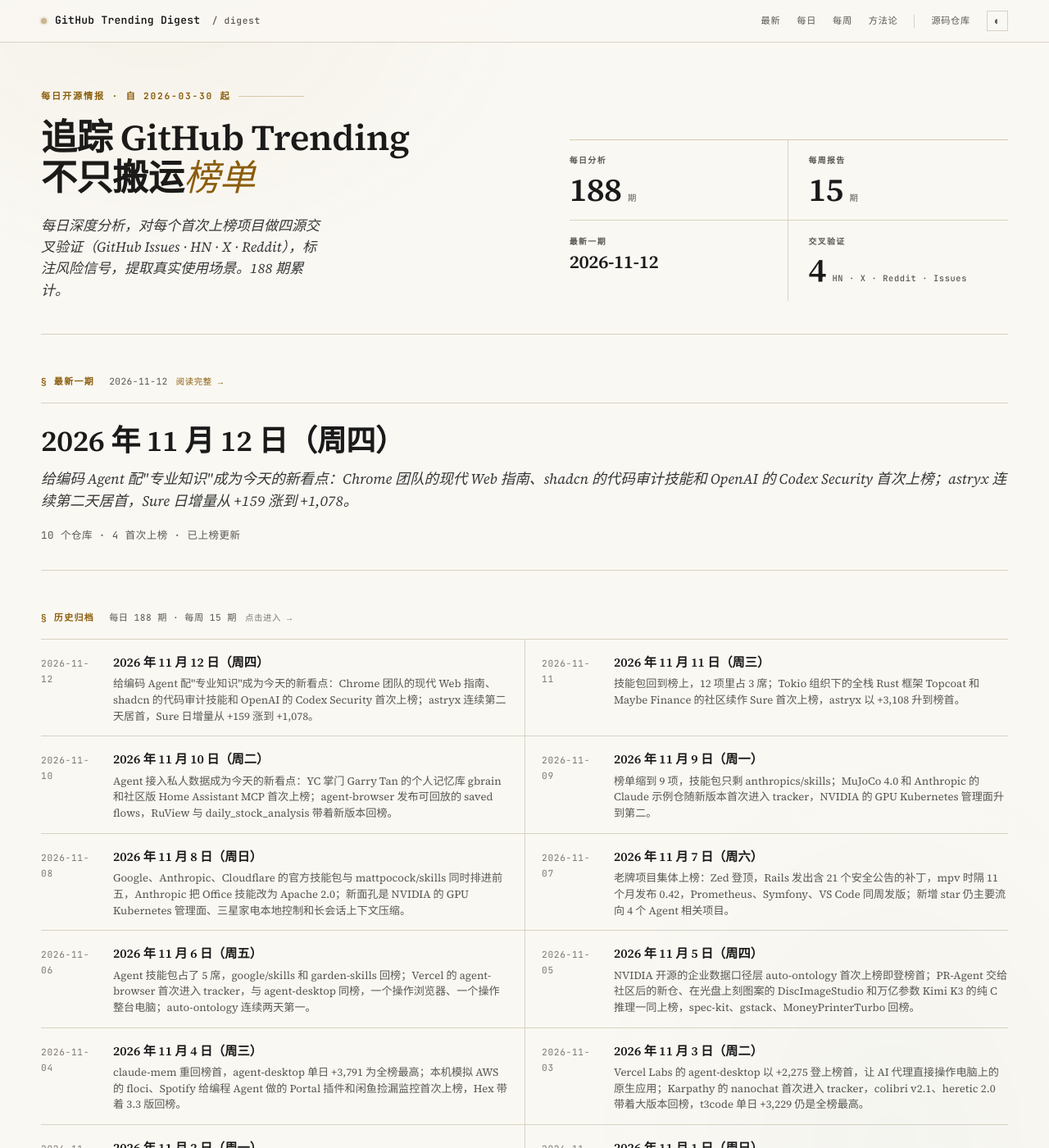
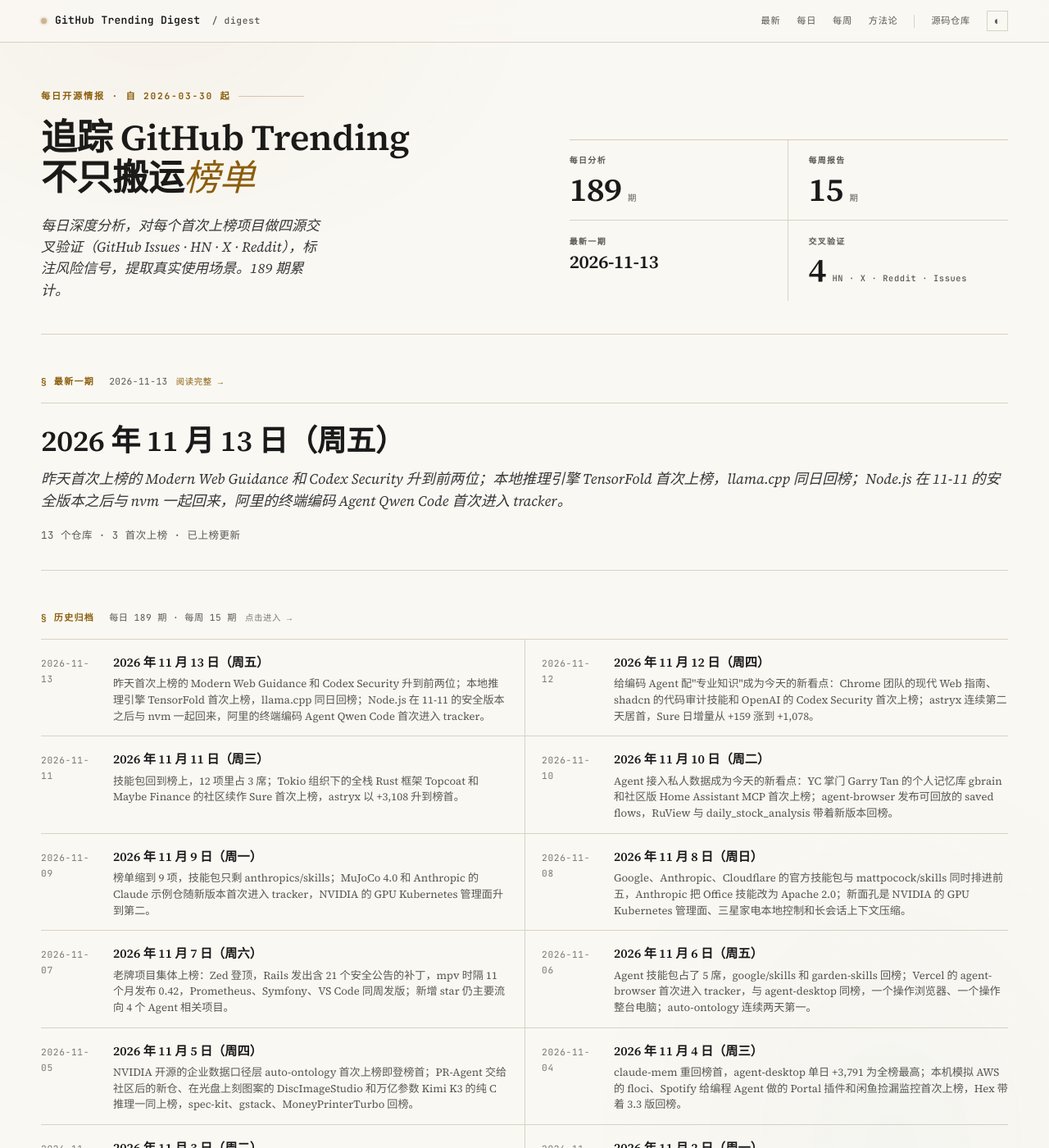
Before and after one commit to maxzyma/github-trending-digest, a Jekyll site: the page built from index.md, in a window 1280 px wide and 1400 px high. Shown: the whole window at 82% size. Built offline with Jekyll 4.4.1, drawn with Linux system fonts in a browser that asks for light colours; some of the changed lines change nothing that is shown; some of the changed text lies outside the part shown.

Commit message:
daily: 2026-11-13 public archive

```diff
--- /dev/null
+++ b/daily/2026-11-13-analysis.md
@@ -0,0 +1,192 @@
+---
+layout: daily
+date: 2026-11-13
+title: GitHub Trending 深度分析 — 2026 年 11 月 13 日（周五）
+subtitle: 昨天首次上榜的 Modern Web Guidance 和 Codex Security 升到前两位；本地推理引擎 TensorFold 首次上榜，llama.cpp 同日回榜；Node.js 在 11-11 的安全版本之后与 nvm 一起回来，阿里的终端编码 Agent Qwen Code 首次进入 tracker。
+total: 13
+new_count: 3
+new_repos:
+  - repo: pookjw/HermesEnabler
+    stars: 1554
+    star_delta: 218
+    lang: Objective-C
+    source_strength: 中
+    risk_tags: ['stability', 'dependency', 'compliance', 'bus_factor']
+  - repo: QwenLM/qwen-code
+    stars: 29844
+    star_delta: 151
+    lang: TypeScript
+    source_strength: 中
+    risk_tags: ['cost', 'stability', 'dependency']
+  - repo: ashhart/TensorFold
+    stars: 1951
+    star_delta: 54
+    lang: Zig
+    source_strength: 中
+    risk_tags: ['bus_factor', 'stability', 'vanity']
+updated_repos:
+  - repo: GoogleChrome/modern-web-guidance-src
+    change: ↑2
+    days_listed: 2
+  - repo: openai/codex-security
+    change: ↑7
+    days_listed: 2
+  - repo: we-promise/sure
+    change: ↑2
+    days_listed: 3
+  - repo: addyosmani/agent-skills
+    change: ↓4
+    days_listed: 3
+  - repo: meta/astryx
+    change: ↓9
+    days_listed: 6
+---
+
+# GitHub Trending 深度分析 — 2026 年 11 月 13 日（周五）
+
+_昨天首次上榜的 Modern Web Guidance 和 Codex Security 升到前两位；本地推理引擎 TensorFold 首次上榜，llama.cpp 同日回榜；Node.js 在 11-11 的安全版本之后与 nvm 一起回来，阿里的终端编码 Agent Qwen Code 首次进入 tracker。_
+
+_项目总数: 13 | 首次上榜: 3 | 重新上榜: 5 | 已上榜更新: 5 | 数据源: https://github.com/trending_
+
+## 本日主线
+
+**主线一：榜单地图 — 榜单从 10 项扩到 13 项，编码 Agent 及其配套占 6 席。** 昨天的 daily_stock_analysis、shadcn/improve、agent-browser、ha-mcp 和 TheAlgorithms/Java 离榜，3 个首次上榜项目和 5 个回榜项目补进来。今日 13 项可分 5 组：
+
+- **编码 Agent 与配套**（6 项，最大盘）—— `GoogleChrome/modern-web-guidance-src`（↑2，榜首，+739）、`openai/codex-security`（↑7，#2，+643）、`QwenLM/qwen-code`（NEW，#6，+151）、`addyosmani/agent-skills`（↓4，#9，+816）、`CopilotKit/OpenBot`（RE，#11，+298）、`Alishahryar1/free-claude-code`（RE，#12，+415）
+- **本地推理引擎**（2 项）—— `ashhart/TensorFold`（NEW，#7，+54）、`ggml-org/llama.cpp`（RE，#13，+176）
+- **Node.js 运行时与版本管理**（2 项）—— `nvm-sh/nvm`（RE，#3，+63）、`nodejs/node`（RE，#8，+62）
+- **应用与设计系统**（2 项）—— `we-promise/sure`（↑2，#5，+967）、`meta/astryx`（↓9，#10，+1,830）
+- **设备改造**（1 项）—— `pookjw/HermesEnabler`（NEW，#4，+218）
+
+13 项今日合计 +6,432 星，低于昨天 10 项的 +6,895。昨天榜上没有推理引擎和语言运行时，今天各来了两项，5 个回榜项目里有 3 个是建仓三年以上的基础设施。
+
+**主线二：昨天的两个 NEW 今天升到前两位。** Modern Web Guidance 日增量从 +159 涨到 +739，两天累计从 1,808 星到 3,090 星；仓库 11-12 给 `legacy-scan` 新增 6 条规则，覆盖到 37 篇指南的 41 条规则。Codex Security 日增量从 +52 涨到 +643，11-12 发布 0.10.0：中断的 Standard 扫描可以续跑，批量扫描有了预算上限，补丁被挡住时会说明卡在哪里。同一天它还合入了 CrowdStrike 和 AWS 扫描结果的导入，方向是把别家扫描器的发现汇到一处再验证和修复。
+
+**主线三：本地推理和 Node.js 两组基础设施同日回到榜单。** TensorFold 是一个用 Zig 写的推理引擎，首次上榜；llama.cpp 在 6-08 之后第一次回榜，这五个月从 115,374 星涨到 134,582 星。两者的定位不同：llama.cpp 覆盖面广、生态成熟，TensorFold 建仓 5 个月，主攻 Apple Silicon 和 NVIDIA 设备上的长对话续接和多节点集群。Node.js 这边，11-11 发布了 26.13.1 和 24.22.3 两个安全版本，修复多个标为 High 的 HTTP/2 和 TLS 漏洞；nvm 在 11-04 发布 v0.41.0，11-11 的提交跟进了 npm v12。用 Node.js 对外提供 HTTP/2 或 TLS 服务的团队，可以把今天的回榜当作升级提醒。
+
+**主线四：榜单解读提醒 — 排名和日增量今天仍然对不上。** 日增量最高的 astryx（+1,830）排在 #10，nvm（+63）和 node（+62）排在 #3 和 #8。agent-skills 最新版本仍是 10-31 的 0.6.15，主分支 11-01 之后没有提交，今天 +816。三个 NEW 里，HermesEnabler 和 TensorFold 的讨论集中在 X，Hacker News 上都没有帖子；它们的 issue 区有具体机型、具体模型的使用报告，判断时以 issue 为准。
+
+## 新上榜项目
+
+### [pookjw/HermesEnabler](https://github.com/pookjw/HermesEnabler) — NEW ⭐ 1,554（+218）| Objective-C | 信源：中
+
+**它是什么**: 一个让普通 Apple Watch 用上 Hermès 版专属表盘的小工具，不用越狱。它由一个手表 App 和一个 iPhone 伴侣 App 组成，装好后在 App 里打开开关，手表就会把自己当成 Hermès 版；新版本还能解锁 Ultra 专属表盘。
+
+**解决什么问题**: Hermès 表盘和 Ultra 表盘由 Apple 按机型限定，买的不是对应型号就选不到。以前想要这些表盘只能换表。这个工具改写手表里记录设备品牌的一份系统缓存（MobileGestalt），让系统放开表盘选择。issue #12 里有用户描述了机制：它利用的是系统容器查询里的一个沙箱缺陷。
+
+**谁在用、怎么用**（来自 Issues/X）:
+- 普通用户侧载后换表盘: 用 Sideloadly、Xcode 或 Windows 上的第三方工具把 App 签名装进手机和手表，两端都要打开开发者模式。#33 是一位用户在 iOS 27.0.1、watchOS 27.2.1 上用 Sideloadly 签名后的报错记录。
+- 老机型用户自测兼容性: #17 是用户在 Ultra 1、watchOS 26.6.1 上的测试记录。README 写明当前只支持 watchOS 27.0 到 27.3 beta 1。
+
+**社区怎么评价**:
+- 正面: 多条 issue 开头先感谢作者。11-12 到 11-13 两天连发 1.5.1、1.5.2、1.5.3，最新版跟进了两个新的 watchOS 构建号，并把安装文档拆成 macOS 和 Windows 两份。
+- 负面: #34（11 条评论）报告覆盖升级后备份丢失、开关自己弹回、手表端 App 消失；#58（10 条评论）报告 1.5 版打开 Ultra 表盘后关不掉；#28（7 条评论）报告 Series 10 的界面被放大和裁切。
+- 健康度: 2024-12 建仓，1,554 星、5 subscribers，比值约 311:1；51 个 open issue、4 个 open PR。共 89 次提交，作者本人占 68 次。Hacker News 没有讨论；X 上的搜索结果显示作者 11-09 的发布帖是主要传播源，本次没有打开原帖核对。Reddit 未能检索。
+
+**风险与争议**:
+- **stability**: 工具改的是系统缓存，已有界面错乱和无法还原的报告（#58、#28、#34）。README 要求删除 App 前先在 App 内恢复备份。
+- **dependency**: 功能依赖一个系统沙箱缺陷，只覆盖很窄的 watchOS 版本区间，Apple 修补后就会失效。
+- **compliance**: 绕过了 Apple 对表盘的机型限定，并使用 Hermès 的品牌表盘；README 写明风险自负。
+- **bus_factor**: 约四分之三的提交来自作者一人。
+
+**技术备注**: Objective-C，MIT。免费 Apple ID 签名 7 天过期，需要重签；部分权限可能需要付费开发者账号。
+
+### [QwenLM/qwen-code](https://github.com/QwenLM/qwen-code) — NEW ⭐ 29,844（+151）| TypeScript | 信源：中
+
+**它是什么**: 阿里通义千问团队开源的终端编码助手，用法和 Claude Code、Codex CLI 类似：在命令行里用自然语言让它读代码、改文件、跑命令。除了命令行，仓库还发布桌面版和 TypeScript SDK。
+
+**解决什么问题**: 想用 Qwen 系列模型写代码的开发者，以前要自己把模型接进别家的 Agent 工具。Qwen Code 提供了官方的一整套：登录账号后直接用订阅模型，也可以接其他服务商的模型。建仓 16 个月，仓库已有 12,411 次提交。
+
+**谁在用、怎么用**（来自 Issues/HN/X）:
+- 日常编码: 二手描述集中在代码库问答、重构和生成单元测试。X 上有开发者分享过用它给网站加多语言翻译（搜索摘要，未打开原帖核对）。
+- 托管 Agent: 团队在 #12380（72 条评论）里提出 Managed Agent 的双路径架构和分阶段交付，近两天的提交也集中在这里，包括长回复分段、可恢复的定时唤醒。
+- 界面层重写: #8662 跟踪终端界面从 ink 迁到 OpenTUI。
+
+**社区怎么评价**:
+- 正面: 发版密集。11-12 发布 v1.0.0-preview.1 预览版，修复订阅账号登录后用不了订阅模型的问题；11-13 发布 v0.27.3，同时更新桌面版和 SDK。
+- 负面: Hacker News 上最有内容的一帖是 2026-04 的"Qwen 免费额度停止"（9 分，4 条评论），有用户表示失望并转去别的服务。仓库里评论最多的 open issue 是机器人维护的主干 CI 失败记录 #14724（342 条评论，最近一次 11-12）。
+- 健康度: 29,844 星、146 subscribers，比值约 204:1；1,749 个 open issue、477 个 open PR。贡献集中在阿里团队，前五位贡献者各有 600 到 1,800 次提交。Reddit 未能检索。
+
+**风险与争议**:
+- **cost**: 免费 OAuth 额度已在 2026-04-15 停止，现在要付费订阅或自带模型 key。
+- **stability**: 主干 CI 失败记录持续更新，按评论数排序的热门 issue 里几乎看不到外部用户的使用反馈，上手前先在自己的项目上试。
+- **dependency**: 默认体验绑定 Qwen 账号和订阅模型目录，1.0 预览版的修复点就在登录和模型目录上。
+
+**技术备注**: TypeScript，Apache-2.0。项目首发时的介绍称它改自 Google 的 Gemini CLI，GitHub 上它不是 fork 关系。今天上榜没有找到单一事件，时间上最接近的是 11-12 的 1.0 预览版。
+
+### [ashhart/TensorFold](https://github.com/ashhart/TensorFold) — NEW ⭐ 1,951（+54）| Zig | 信源：中
+
+**它是什么**: 一个在自己电脑或自己服务器上运行大语言模型的引擎。下载一个可执行文件，它就能加载模型，并对外提供和 OpenAI、Anthropic 接口兼容的服务，现有的客户端和 Agent 工具改一个地址就能接上。
+
+**解决什么问题**: 在 Mac 上本地跑模型，常见做法要装 Python 和 MLX 一整套环境。TensorFold 用 Zig 写成一个原生程序，直接调用 Apple 的 Metal 和 NVIDIA 的 CUDA，README 称服务时不需要 Python。它近期的重点是长对话：v1.2.7（11-11）的发布说明称，Qwen3.8-27B 在 M3 Ultra 上续接一段长对话，首个 token 从约 85 秒降到约 0.3 秒。这些数字是作者自述。
+
+**谁在用、怎么用**（来自 Issues/X）:
+- 给新模型做适配: #1491（63 条评论）是 LFM3 两个模型在 Metal 上的原生支持，#559 是外部贡献者把 DeepSeek-V4.1-Flash 移植到 CUDA 后交回项目。
+- 多机集群: #2005 是一份跨节点分层推理的 RFC，设想把 GB10 设备和 Mac 放进同一个模型的推理流程。
+- 长对话场景的故障报告: #1312 记录 GLM-5.3-Flash 在 CUDA 上无法把对话状态存盘，一段 18.7k token 的对话被挤出内存后，下一轮要重算 15.6 秒。
+
+**社区怎么评价**:
+- 正面: 外部贡献者参与模型移植。X 上的搜索结果里有第三方在 RTX 5090 上的速度对比，结论对 TensorFold 有利，但各引擎用的量化格式不同、测的是旧版本，本次没有打开原帖核对，不宜当作基准。
+- 负面: 仓库描述写了 Vulkan，README 前 100 行没有提到它，也没有和 llama.cpp 的对比数据。CUDA 上部分模型的功能还没补齐。
+- 健康度: 2026-06 建仓，1,951 星、11 subscribers，比值约 177:1；198 个 open issue、341 个 open PR。5 个月 7,941 次提交、61 个版本，最近的提交都来自作者本人。Hacker News 没有讨论，Reddit 未能检索。
+
+**风险与争议**:
+- **bus_factor**: 最近的提交都由作者一人完成，README 用大段篇幅要求贡献者使用指定的 Agent 协作工具。
+- **stability**: 两三天发一个版本，341 个 open PR 排队，升级前看发布说明里是否涉及自己用的模型和后端。
+- **vanity**: 星数与 subscribers 的比值偏高，但 issue 和 PR 里有具体模型、具体硬件的讨论，不能只凭比值判断。
+
+**技术备注**: Zig，Apache-2.0。支持 Homebrew 安装，有 Linux 和 Windows 的 CUDA 版本；v1.2.7 新增 Responses API 的 WebSocket 模式。
+
+## 重新上榜项目
+
+### nvm-sh/nvm — RE（#3，上次上榜 2026-10-15）
+
+- **Stars**: 96,022（今日 +63，较 10-15 的 95,469 增加 +553）
+- **更新**: 11-04 发布 v0.41.0，可以按 `alpha`、`lts`、`non-lts` 等类别选择版本，默认排除 alpha 版，`nvm alias` 能记住 `--lts`。之后主分支有一项破坏性改动：校验和无法验证的文件会被拒绝（11-06），没有校验工具时在下载前就报错（11-11）。11-11 还让 `install-latest-npm` 跟进了 npm v12。
+
+### nodejs/node — RE（#8，上次上榜 2026-10-24）
+
+- **Stars**: 123,607（今日 +62，较 10-24 的 122,981 增加 +626）
+- **更新**: 11-11 发布 26.13.1 和 24.22.3 安全版本，修复多个标为 High 的漏洞，集中在 HTTP/2 的流和缓冲区生命周期，以及 TLS 会话恢复和重协商时的 SNI 处理，其中一个是可远程触发的 TLS 服务器崩溃。
+
+### CopilotKit/OpenBot — RE（#11，上次上榜 2026-11-02）
+
+- **Stars**: 11,647（今日 +298，较 11-02 的 9,553 增加 +2,094）
+- **更新**: 11-11 发布 v1.0.2，上次在榜时最新版本还是 v0.2.0。桌面版在 Windows 上改为始终运行在自己的 Podman 虚拟机 `openbot` 里，启动时会更新版本过旧的 Docker Desktop 或 Podman。11-12 到 11-13 把多条用户旅程加进端到端测试，并修复测试发现的问题（#1531、#1535）。
+
+### Alishahryar1/free-claude-code — RE（#12，上次上榜 2026-10-13）
+
+- **Stars**: 69,338（今日 +415，较 10-13 的 59,183 增加 +10,155）
+- **更新**: 版本从上次在榜时的 v6.16.0 推进到 v6.19.11，11-12 一天发了 v6.19.9 到 v6.19.11。当天的修复集中在工具调用的协议转换（#2360、#2362）和上游长时间冷却时的降级（#2359）。项目仍依赖第三方服务商的免费额度。
+
+### ggml-org/llama.cpp — RE（#13，上次上榜 2026-06-08）
+
+- **Stars**: 134,582（今日 +176，较 6-08 的 115,374 增加 +19,208）
+- **更新**: 无单一事件。项目按构建号滚动发布，11-13 已到 b12340；11-12 的提交包括聊天模板对新模型思考标记的兼容和 Windows ARM64 上的构建修复。
+
+## 已上榜项目更新
+
+### GoogleChrome/modern-web-guidance-src — ↑2（连续上榜 2 天，#1）
+
+- **Stars**: 3,090（今日 +739，较 11-12 的 1,808 增加 +1,282）
+- **更新**: 日增量从 +159 涨到 +739。11-12 给 `legacy-scan` 新增 6 条规则，并更新 web-features 数据包（#3546）；11-13 合入轮播组件指南的修复（#3554）。
+
+### openai/codex-security — ↑7（连续上榜 2 天，#2）
+
+- **Stars**: 12,463（今日 +643，较 11-12 的 11,784 增加 +679）
+- **更新**: 11-12 发布 0.10.0：中断的 Standard 扫描可以续跑（#2610），批量扫描新增预算，补丁被挡住时给出原因和下一步。同日合入 CrowdStrike FCS IaC 发现（#2589）和 AWS Continuum 代码问题（#2619）的导入。
+
+### we-promise/sure — ↑2（连续上榜 3 天，#5）
+
+- **Stars**: 13,957（今日 +967，较 11-12 的 13,002 增加 +955）
+- **更新**: 11-12 发布月度版本 v0.7.6-hotfix.1，新增"与平时相比的支出"视图和更细的贷款明细（剩余本金、每期还款里本金、利息和保险的拆分），并扩展了账单、备份与恢复。
+
+### addyosmani/agent-skills — ↓4（连续上榜 3 天，#9）
+
+- **Stars**: 116,702（今日 +816，较 11-12 的 115,987 增加 +715）
+- **更新**: 无显著更新。最新版本仍是 10-31 的 0.6.15，主分支 11-01 之后没有新提交。
+
+### meta/astryx — ↓9（连续上榜 6 天，#10）
+
+- **Stars**: 26,609（今日 +1,830，较 11-12 的 25,090 增加 +1,519）
+- **更新**: 从榜首降到 #10，日增量仍是全榜最高。11-12 发布 v0.7.15，日期输入组件新增 `onEntryErrorChange`，应用可以自己决定输入被拒时的提示文案；发布说明记录了 Safari 下高提示框首帧遮住触发元素的已知问题，将在 v0.7.16 修复。
--- /dev/null
+++ b/daily/2026-11-13.md
@@ -0,0 +1,19 @@
+# GitHub Trending 每日榜单 — 2026 年 11 月 13 日（周五）
+
+| # | 项目 | Stars | 今日 | 排名变化 |
+|---|------|-------|------|---------|
+| 1 | [GoogleChrome/modern-web-guidance-src](https://github.com/GoogleChrome/modern-web-guidance-src) | 3,090 | +739 | ↑2 |
+| 2 | [openai/codex-security](https://github.com/openai/codex-security) | 12,463 | +643 | ↑7 |
+| 3 | [nvm-sh/nvm](https://github.com/nvm-sh/nvm) | 96,022 | +63 | RE |
+| 4 | [pookjw/HermesEnabler](https://github.com/pookjw/HermesEnabler) | 1,554 | +218 | NEW |
+| 5 | [we-promise/sure](https://github.com/we-promise/sure) | 13,957 | +967 | ↑2 |
+| 6 | [QwenLM/qwen-code](https://github.com/QwenLM/qwen-code) | 29,844 | +151 | NEW |
+| 7 | [ashhart/TensorFold](https://github.com/ashhart/TensorFold) | 1,951 | +54 | NEW |
+| 8 | [nodejs/node](https://github.com/nodejs/node) | 123,607 | +62 | RE |
+| 9 | [addyosmani/agent-skills](https://github.com/addyosmani/agent-skills) | 116,702 | +816 | ↓4 |
+| 10 | [meta/astryx](https://github.com/meta/astryx) | 26,609 | +1,830 | ↓9 |
+| 11 | [CopilotKit/OpenBot](https://github.com/CopilotKit/OpenBot) | 11,647 | +298 | RE |
+| 12 | [Alishahryar1/free-claude-code](https://github.com/Alishahryar1/free-claude-code) | 69,338 | +415 | RE |
+| 13 | [ggml-org/llama.cpp](https://github.com/ggml-org/llama.cpp) | 134,582 | +176 | RE |
+
+> 数据源：<https://github.com/trending> · 抓取于 2026-11-13
--- a/index.md
+++ b/index.md
@@ -48,6 +48,7 @@
 
 ## Daily Analysis
 
+- [2026-11-13](daily/2026-11-13-analysis) — 昨天首次上榜的 Modern Web Guidance 和 Codex Security 升到前两位；本地推理引擎 TensorFold 首次上榜，llama.cpp 同日回榜；Node.js 在 11-11 的安全版本之后与 nvm 一起回来，阿里的终端编码 Agent Qwen Code 首次进入 tracker。
 - [2026-11-12](daily/2026-11-12-analysis) — 给编码 Agent 配"专业知识"成为今天的新看点：Chrome 团队的现代 Web 指南、shadcn 的代码审计技能和 OpenAI 的 Codex Security 首次上榜；astryx 连续第二天居首，Sure 日增量从 +159 涨到 +1,078。
 - [2026-11-11](daily/2026-11-11-analysis) — 技能包回到榜上，12 项里占 3 席；Tokio 组织下的全栈 Rust 框架 Topcoat 和 Maybe Finance 的社区续作 Sure 首次上榜，astryx 以 +3,108 升到榜首。
 - [2026-11-10](daily/2026-11-10-analysis) — Agent 接入私人数据成为今天的新看点：YC 掌门 Garry Tan 的个人记忆库 gbrain 和社区版 Home Assistant MCP 首次上榜；agent-browser 发布可回放的 saved flows，RuView 与 daily_stock_analysis 带着新版本回榜。
```
